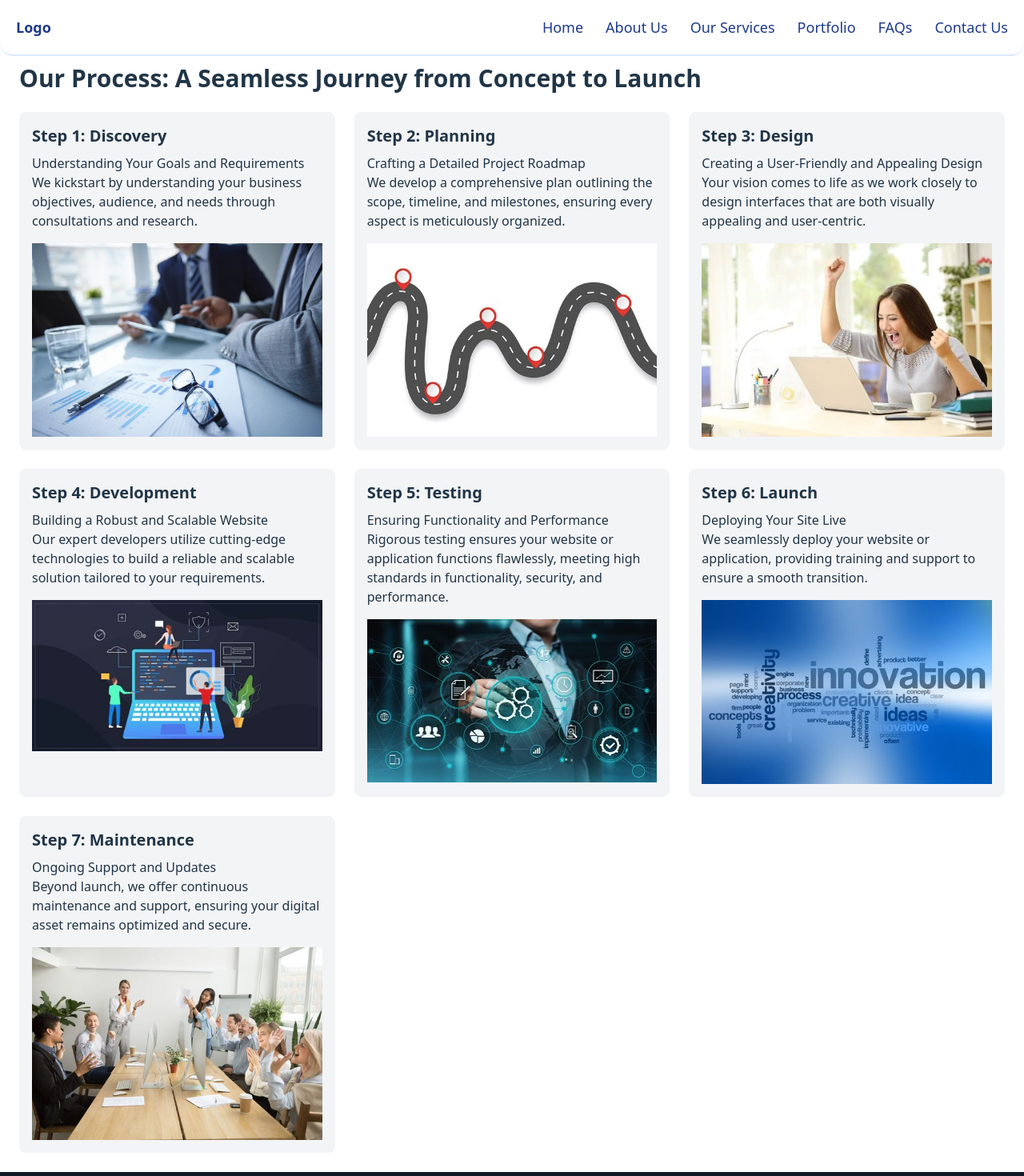
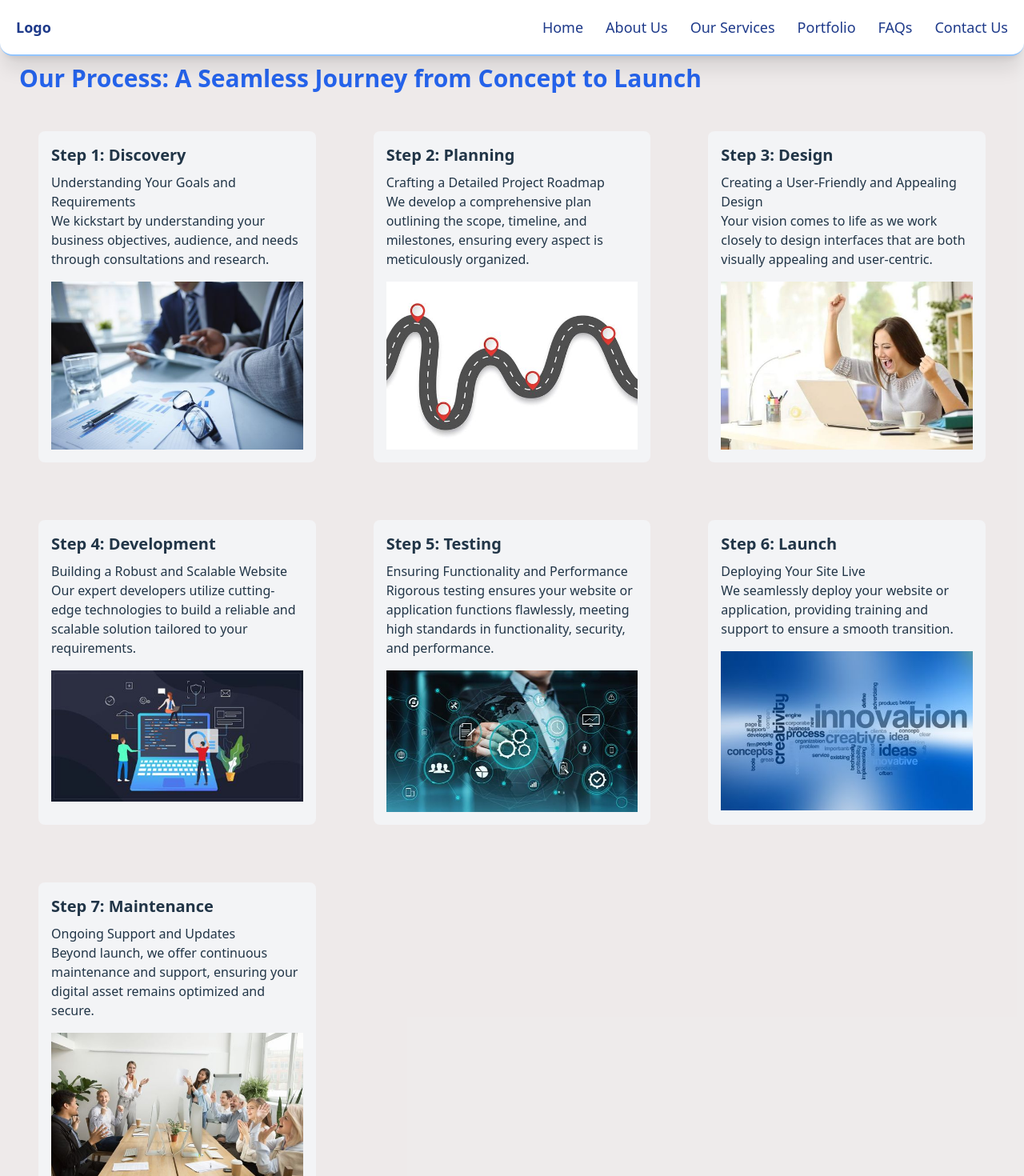
Before and after one commit to winny52/HopeTech, a React (Vite) app: page /process in a window 1280 px wide. Shown: the top 1470 px of the page at 80% size. Built offline with nearby package versions, Linux system fonts and the light colour scheme.

Commit message:
enhanced ux

```diff
--- a/src/App.css
+++ b/src/App.css
@@ -5,7 +5,7 @@
 
 
 body{
-  background-color: #f1f0f0;
+  background-color: #9e9c9c;
 }
 /* #root {
   max-width: 1280px;
--- a/src/components/AboutPage.jsx
+++ b/src/components/AboutPage.jsx
@@ -21,7 +21,7 @@ function AboutPage() {
           <p className="text-lg">Founded in 2012, HopeTech started as a small team of passionate developers and designers who wanted to make a difference in the digital world. Over the years, we have grown into a full-service digital agency with a diverse team of experts. Our journey has been fueled by our commitment to quality, innovation, and customer satisfaction.</p>
         </div>
 
-        <div className="grid grid-cols-1 md:grid-cols-3 gap-8 mb-6 text-center">
+        <div className="grid grid-cols-1 md:grid-cols-3 gap-8 mb-6 text-center md:space-x-12 space-y-8">
           {/* Mission Section */}
           <div className="mission-section bg-gray-200 p-6 rounded-xl border-b-2 border-r-2 border-blue-500 hover:bg-gray-300 transition duration-300 shadow-2xl">
             <h3 className="text-lg md:text-xl font-semibold mb-4">Our Mission</h3>
@@ -52,7 +52,7 @@ function AboutPage() {
         </div>
 
         <div className="cta-section text-center">
-          <button onClick={handleClick} className="explore-services-btn bg-blue-600 hover:bg-blue-700 text-white py-2 px-4 rounded-md">Explore Our Services</button>
+          <button onClick={handleClick} className="explore-services-btn bg-blue-500 hover:bg-blue-800 text-white py-2 px-4 rounded-md">Explore Our Services</button>
         </div>
       </div>
     </div>
--- a/src/components/Contact.jsx
+++ b/src/components/Contact.jsx
@@ -21,7 +21,7 @@ const Contact = () => {
                 <label className="block text-sm text-blue-700 font-medium mb-1" htmlFor="message">Message</label>
                 <textarea className="w-full p-2 bg-gray-100 text-white rounded" id="message" rows="4"></textarea>
               </div>
-              <button className="bg-gray-900 hover:bg-blue-700 text-white font-bold py-2 px-4 rounded" type="submit">Send Message</button>
+              <button className="bg-blue-700 hover:bg-blue-900 text-white font-bold py-2 px-4 rounded" type="submit">Send Message</button>
             </form>
           </div>
           {/* Contact Information */}
--- a/src/components/HeroSection.jsx
+++ b/src/components/HeroSection.jsx
@@ -50,10 +50,10 @@ const HeroSection = () => {
             Cutting-Edge Web Design & Development Solutions Tailored to Your Needs
           </h2>
           <div className="mt-10 flex flex-col sm:flex-row justify-center space-y-4 sm:space-y-0 sm:space-x-4">
-            <button onClick={handleClickSecond} className="cta-button bg-blue-600 text-white py-2 px-4 rounded-md hover:bg-blue-700">
+            <button onClick={handleClickSecond} className="cta-button bg-blue-600 text-white py-2 px-4 rounded-md hover:bg-blue-800">
               Get a Free Quote
             </button>
-            <button onClick={handleClick} className="cta-button bg-gray-600 text-white py-2 px-4 rounded-md hover:bg-gray-800">
+            <button onClick={handleClick} className="cta-button bg-blue-600 text-white py-2 px-4 rounded-md hover:bg-blue-800">
               Explore Our Services
             </button>
           </div>
--- a/src/components/Navbar.jsx
+++ b/src/components/Navbar.jsx
@@ -10,7 +10,7 @@ const Navbar = () => {
   };
 
   return (
-    <nav className=" fixed top-0 w-full  bg-white md:p-5 p-2 text-blue-900 rounded-b-2xl text-lg border-b-2 border-blue-100 z-10">
+    <nav className=" fixed top-0 w-full  bg-white md:p-5 p-2 text-blue-900 rounded-b-2xl text-lg border-b-2 border-blue-300 z-10 shadow-xl">
       <div className="container mx-auto flex justify-between items-center  ">
         <span className="font-semibold text-lg">Logo</span>
         <button className="text-xl md:hidden" onClick={toggleNavbar}>
--- a/src/components/OurProcess.jsx
+++ b/src/components/OurProcess.jsx
@@ -19,45 +19,45 @@ const OurProcess = () => {
 
   return (
     <div className="container mx-auto p-6 pt-20 rounded-2xl">
-      <h2 className="text-3xl font-bold mb-6">Our Process: A Seamless Journey from Concept to Launch</h2>
+      <h2 className="text-3xl font-bold mb-6 text-blue-600">Our Process: A Seamless Journey from Concept to Launch</h2>
       <div className="grid grid-cols-1 md:grid-cols-2 lg:grid-cols-3 gap-6">
-        <div className="bg-gray-100 p-4 rounded-lg">
+        <div className="bg-gray-100 p-4 rounded-lg m-6">
           <h3 className="text-xl font-bold mb-2">Step 1: Discovery</h3>
           <p>Understanding Your Goals and Requirements</p>
           <p>We kickstart by understanding your business objectives, audience, and needs through consultations and research.</p>
           <img src={Step1Image} alt="Step 1" className="mt-4 mx-auto" />
         </div>
-        <div className="bg-gray-100 p-4 rounded-lg">
+        <div className="bg-gray-100 p-4 rounded-lg m-6">
           <h3 className="text-xl font-bold mb-2">Step 2: Planning</h3>
           <p>Crafting a Detailed Project Roadmap</p>
           <p>We develop a comprehensive plan outlining the scope, timeline, and milestones, ensuring every aspect is meticulously organized.</p>
           <img src={Step2Image} alt="Step 2" className="mt-4 mx-auto" />
         </div>
-        <div className="bg-gray-100 p-4 rounded-lg">
+        <div className="bg-gray-100 p-4 rounded-lg m-6">
           <h3 className="text-xl font-bold mb-2">Step 3: Design</h3>
           <p>Creating a User-Friendly and Appealing Design</p>
           <p>Your vision comes to life as we work closely to design interfaces that are both visually appealing and user-centric.</p>
           <img src={Step3Image} alt="Step 3" className="mt-4 mx-auto" />
         </div>
-        <div className="bg-gray-100 p-4 rounded-lg">
+        <div className="bg-gray-100 p-4 rounded-lg m-6">
           <h3 className="text-xl font-bold mb-2">Step 4: Development</h3>
           <p>Building a Robust and Scalable Website</p>
           <p>Our expert developers utilize cutting-edge technologies to build a reliable and scalable solution tailored to your requirements.</p>
           <img src={Step4Image} alt="Step 4" className="mt-4 mx-auto" />
         </div>
-        <div className="bg-gray-100 p-4 rounded-lg">
+        <div className="bg-gray-100 p-4 rounded-lg m-6">
           <h3 className="text-xl font-bold mb-2">Step 5: Testing</h3>
           <p>Ensuring Functionality and Performance</p>
           <p>Rigorous testing ensures your website or application functions flawlessly, meeting high standards in functionality, security, and performance.</p>
           <img src={Step5Image} alt="Step 5" className="mt-4 mx-auto" />
         </div>
-        <div className="bg-gray-100 p-4 rounded-lg">
+        <div className="bg-gray-100 p-4 rounded-lg m-6">
           <h3 className="text-xl font-bold mb-2">Step 6: Launch</h3>
           <p>Deploying Your Site Live</p>
           <p>We seamlessly deploy your website or application, providing training and support to ensure a smooth transition.</p>
           <img src={Step6Image} alt="Step 6" className="mt-4 mx-auto" />
         </div>
-        <div className="bg-gray-100 p-4 rounded-lg">
+        <div className="bg-gray-100 p-4 rounded-lg m-6">
           <h3 className="text-xl font-bold mb-2">Step 7: Maintenance</h3>
           <p>Ongoing Support and Updates</p>
           <p>Beyond launch, we offer continuous maintenance and support, ensuring your digital asset remains optimized and secure.</p>
--- a/src/components/Testimonials.jsx
+++ b/src/components/Testimonials.jsx
@@ -39,7 +39,7 @@ const Testimonials = () => {
           {testimonials.map((testimonial, index) => (
             <div
               key={index}
-              className="p-6 bg-gray-200 p-6 rounded-xl border-b-2 border-r-2 border-blue-500 hover:bg-gray-300 transition duration-300 shadow-2xl"
+              className="p-6 bg-gray-200 p-6 rounded-xl border-b-2 border-r-2 border-blue-500 hover:bg-gray-300 transition duration-300 shadow-2xl m-6"
             >
               <p className="italic mb-4">"{testimonial.testimonial}"</p>
               <p className="font-bold">{testimonial.clientName}</p>
--- a/src/components/WelcomeSection.jsx
+++ b/src/components/WelcomeSection.jsx
@@ -39,7 +39,7 @@ const WelcomeSection    =() => {
             </div>
             {/* Call to action */}
             <div className="mt-12">
-              <button   onClick={handleClick} className="bg-blue-500 hover:bg-gray-900 text-white font-bold py-3 px-6 rounded-md focus:outline-none focus:ring-2 focus:ring-gray-900 focus:ring-offset-2 focus:ring-offset-gray-100">
+              <button   onClick={handleClick} className="bg-blue-500 hover:bg-blue-800 text-white font-bold py-3 px-6 rounded-md focus:outline-none focus:ring-2 focus:ring-gray-900 focus:ring-offset-2 focus:ring-offset-gray-100">
                 Get Started Today!
               </button>
             </div>
--- a/src/components/WhyChooseUs.jsx
+++ b/src/components/WhyChooseUs.jsx
@@ -22,7 +22,7 @@ function WhyChooseUs() {
           <img src='https://images.shiksha.com/mediadata/ugcDocuments/images/wordpressImages/2020_09_5-Best-Programming-Languages-to-Learn-for-Cybersecurity-Professionals-scaled.jpg' alt='' className='rounded-full w-48 h-48 md:w-72 md:h-72 mt-6 md:mt-0' />
         </div>
 
-        <div className="grid grid-cols-1 md:grid-cols-2 gap-4 md:gap-8 mt-8">
+        <div className="grid grid-cols-1 md:grid-cols-2 gap-4 md:gap-8 mt-8 space-y-6 md:space-x-6">
           {/* Expert Team */}
           <div className="feature bg-gray-200 p-4 md:p-6 rounded-xl border-b-2 border-r-2 border-blue-500">
             <h3 className="text-lg md:text-xl font-semibold mb-2 md:mb-4">Expert Team</h3>
--- a/src/index.css
+++ b/src/index.css
@@ -37,6 +37,9 @@ h1 {
   font-size: 3.2em;
   line-height: 1.1;
 }
+body{
+  background-color: #ebe7e7d7;
+}
 
 button {
   border-radius: 8px;
```
Also changed, not shown: src/components/Expertise.jsx (+6 -6 lines), src/components/ServicesPage.jsx (+12 -12 lines).
